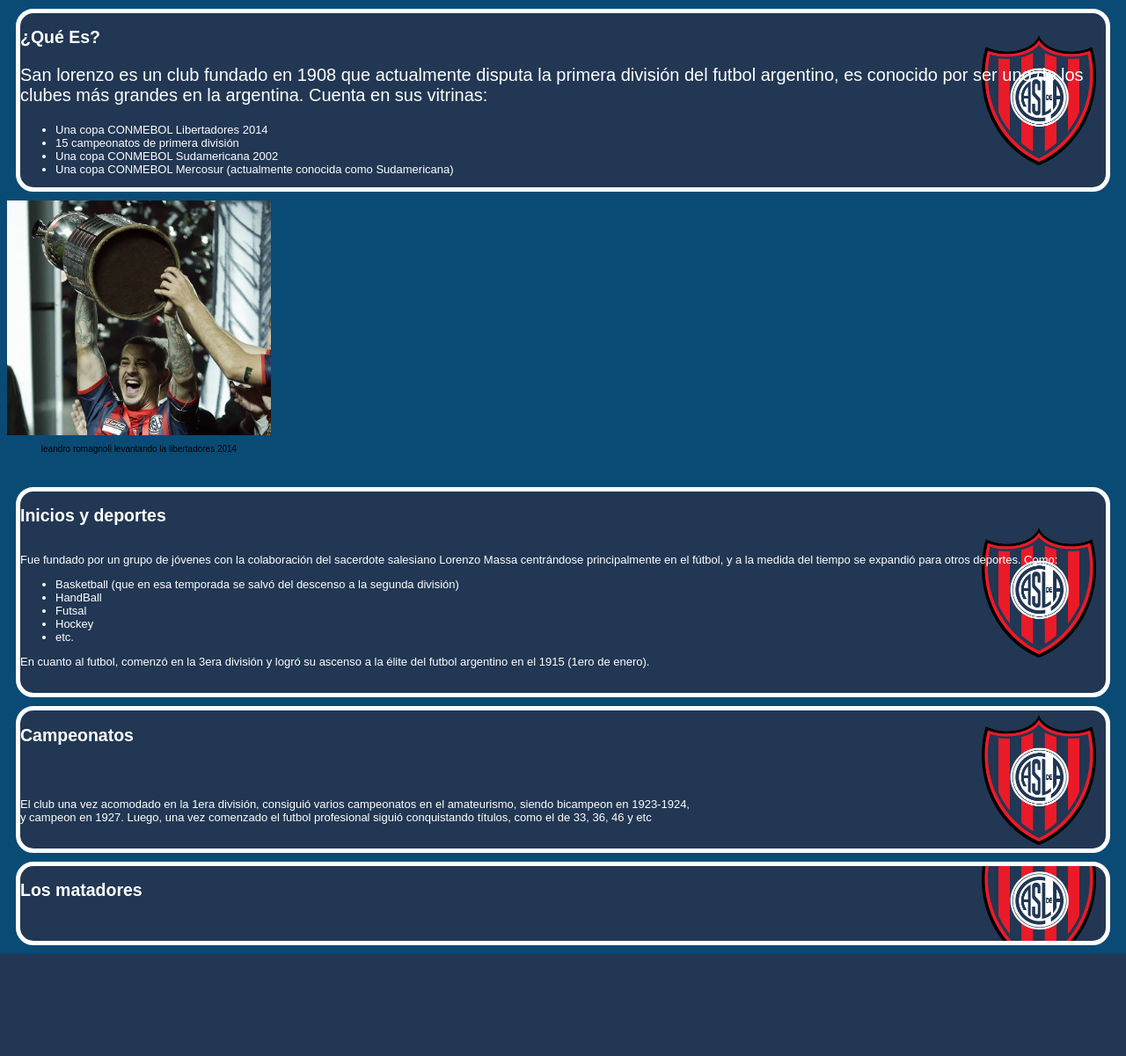
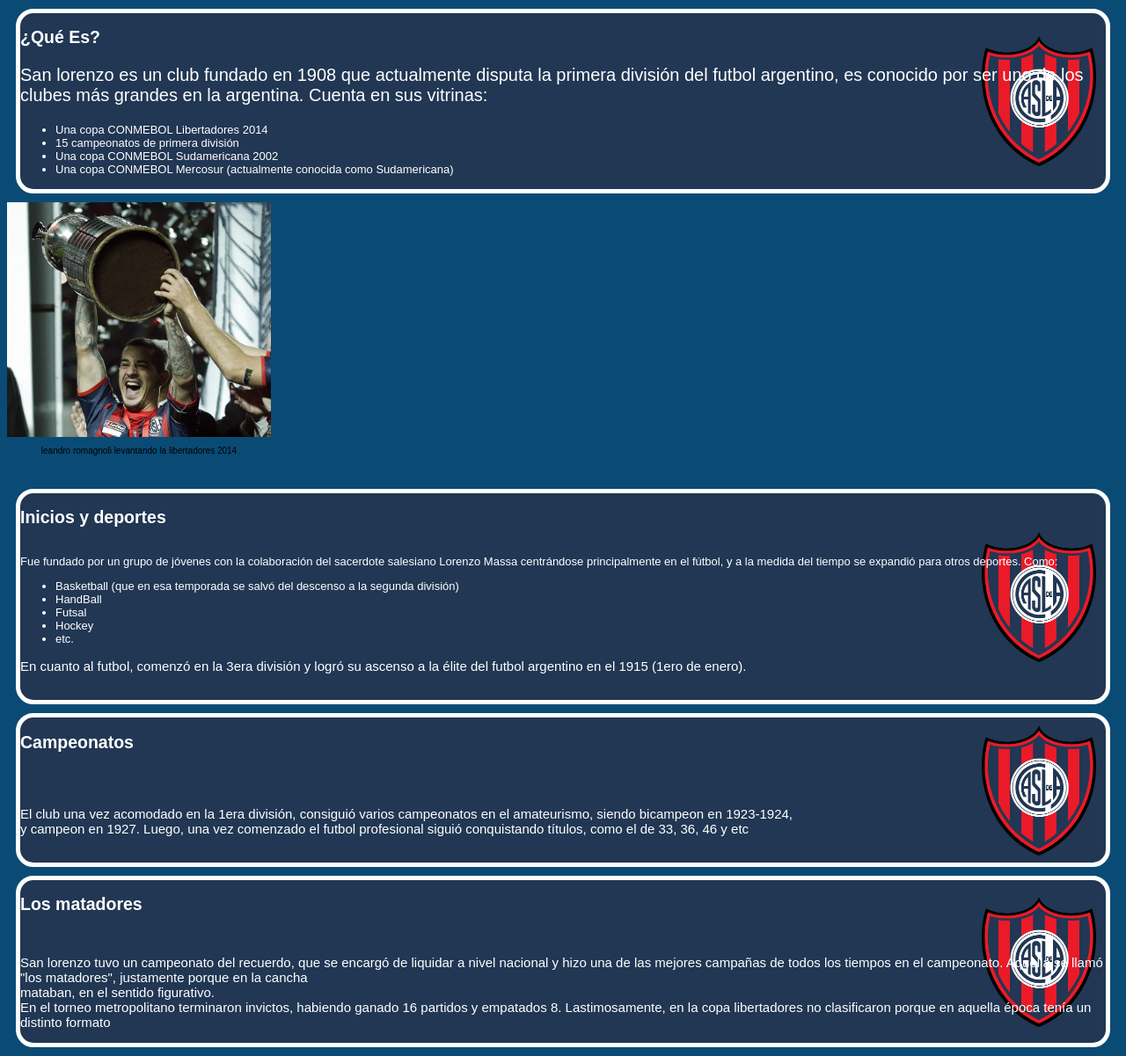
Before and after one commit to Novix20/Novix20.github.io, a PHP site: page / in a window 1280 px wide. Shown: the part 98-1299 px from the top of the page at 88% size. Before the commit the page ends 1183 px from the top, so only its background shows below. Run offline with PHP 8.4, Linux system fonts and the light colour scheme.

Commit message:
matadores

```diff
--- a/index.html
+++ b/index.html
@@ -61,7 +61,9 @@ Fue fundado por un grupo de jóvenes con la colaboración del sacerdote salesian
 <article>
     <h1>Los matadores</h1>
     <br>
-    <br>
+    <p>San lorenzo tuvo un campeonato del recuerdo, que se encargó de liquidar a nivel nacional y hizo una de las mejores campañas de todos los tiempos en el campeonato. Aquella se llamó "los matadores", justamente porque en la cancha <br> mataban, en el sentido figurativo.
+        <br>
+        En el torneo metropolitano terminaron invictos, habiendo ganado 16 partidos y empatados 8. Lastimosamente, en la copa libertadores no clasificaron porque en aquella época tenía un distinto formato </p>
 </article>
 </body>
 
--- a/style.css
+++ b/style.css
@@ -59,3 +59,7 @@ font-size: 10px;
 .parrafo {
     font-size: 20px;
 }
+
+p {
+    font-size: 15px;
+}
```
